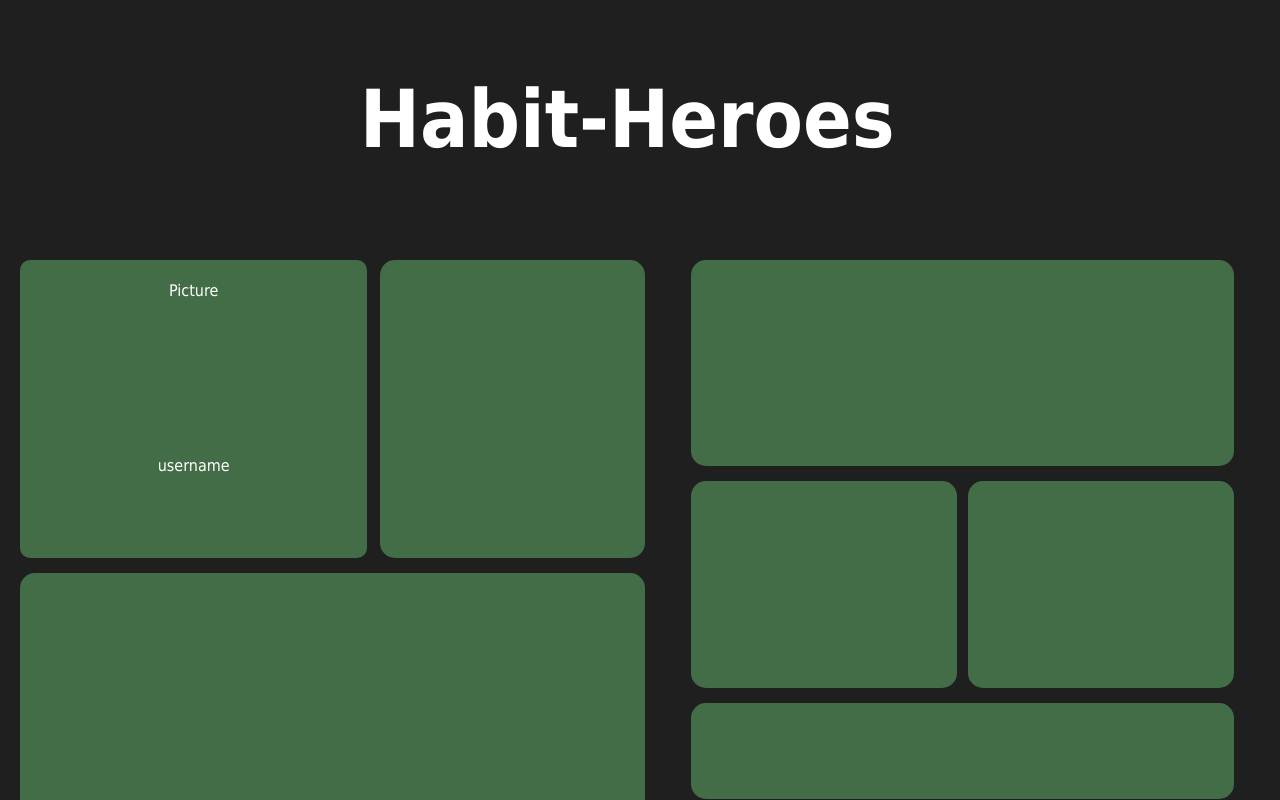
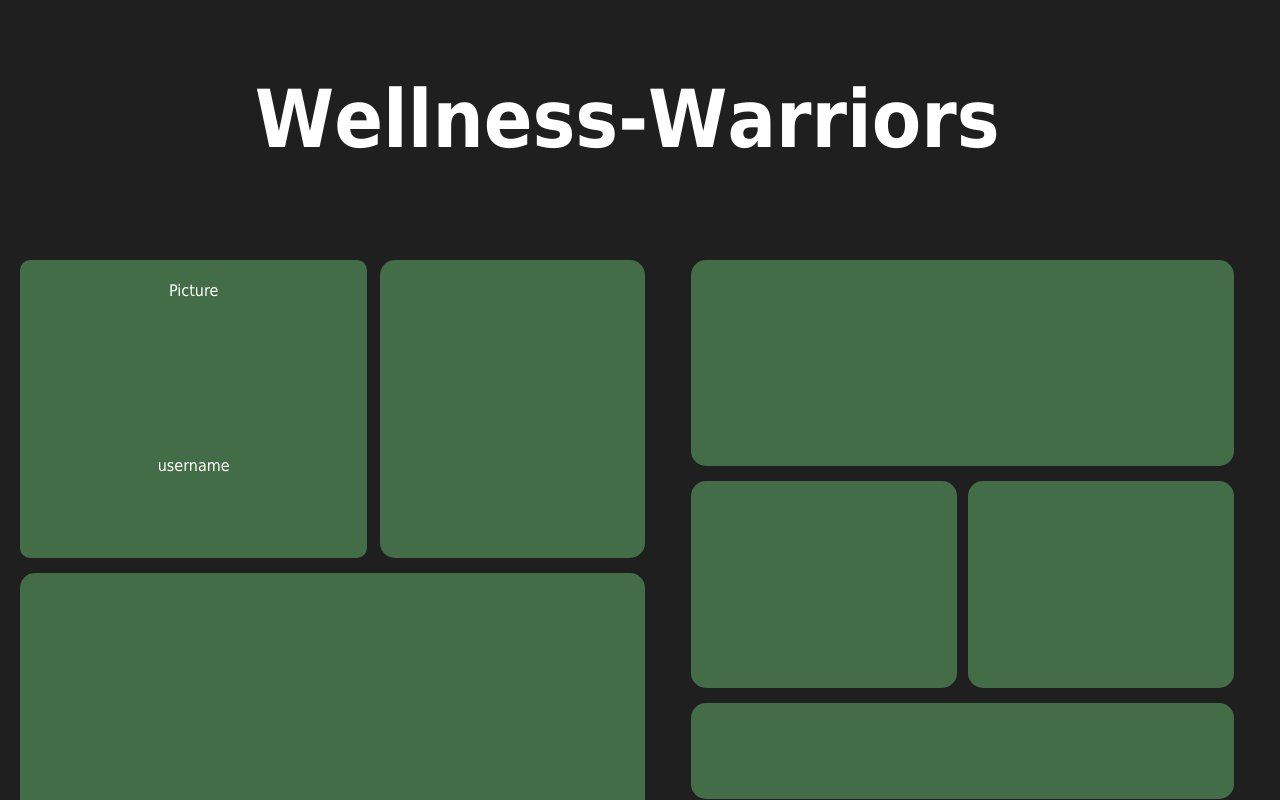
Before and after one commit to EvanBison/HabitHeroes, a React (Vite) app: page / in a window 1280 px wide. Shown: the top 800 px of the page. Built offline with nearby package versions, Linux system fonts and the light colour scheme.

Commit message:
todo and working on art
Co-authored-by: ekato.mp4 <EvanBison@users.noreply.github.com>

```diff
--- a/src/views/Home/index.tsx
+++ b/src/views/Home/index.tsx
@@ -5,7 +5,7 @@ export default function Home() {
 	const [splitHeader, setSplitHeader] = useState<string[]>([]);
 
 	useEffect(() => {
-		const headerText = "Habit Heroes";
+		const headerText = "Wellness Warriors";
 		const splitText = headerText.split("");
 
 		setSplitHeader(splitText);
```
Also changed, not shown: public/warriorPFP.jpg (added), 1 other file (tests, documents, lock files or other folders).
